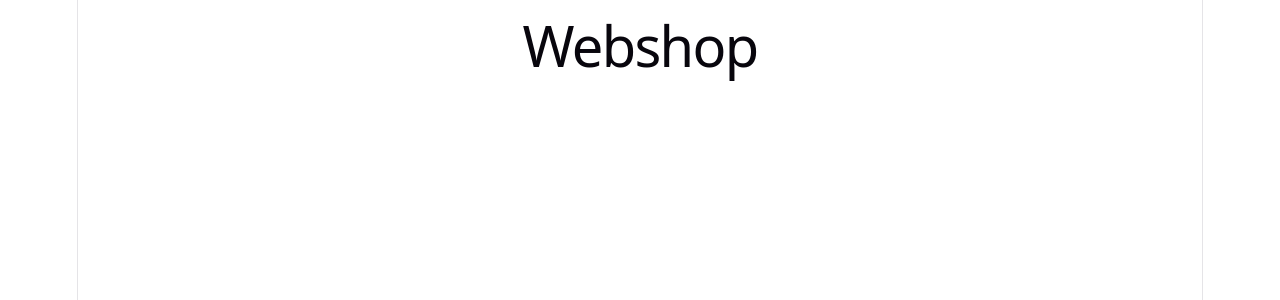
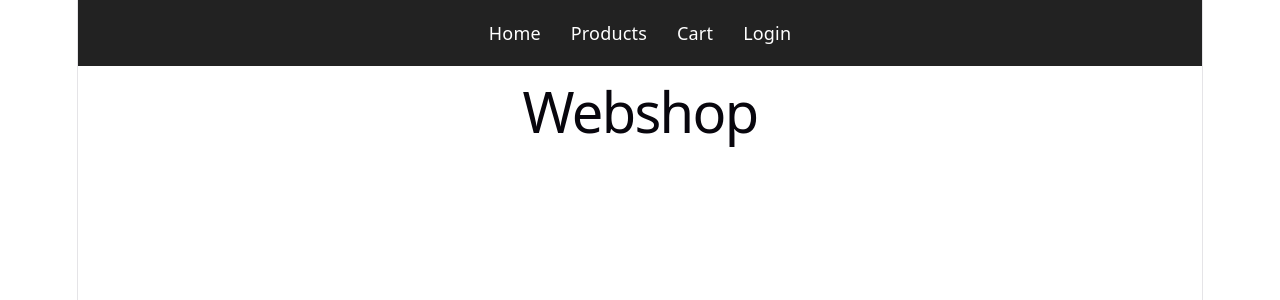
Before and after one commit to L2025S/webshop-frontend, a React (Vite) app: page /products in a window 1280 px wide. Shown: the top 300 px of the page. Built offline with nearby package versions, Linux system fonts and the light colour scheme.

Commit message:
Update Header component import path and render in App component

```diff
--- a/src/App.tsx
+++ b/src/App.tsx
@@ -1,8 +1,13 @@
+import Header from "./components/Header";
+
 const App = () => {
     return (
+        <>
+        <Header />
         <div>
             <h1>Webshop</h1>
         </div>
+        </>
     );
 };
 
--- a/src/components/Header.tsx
+++ b/src/components/Header.tsx
@@ -1,4 +1,4 @@
-import "../Header.css";
+import "./Header.css";
 
 function Header() {
   return (
```
